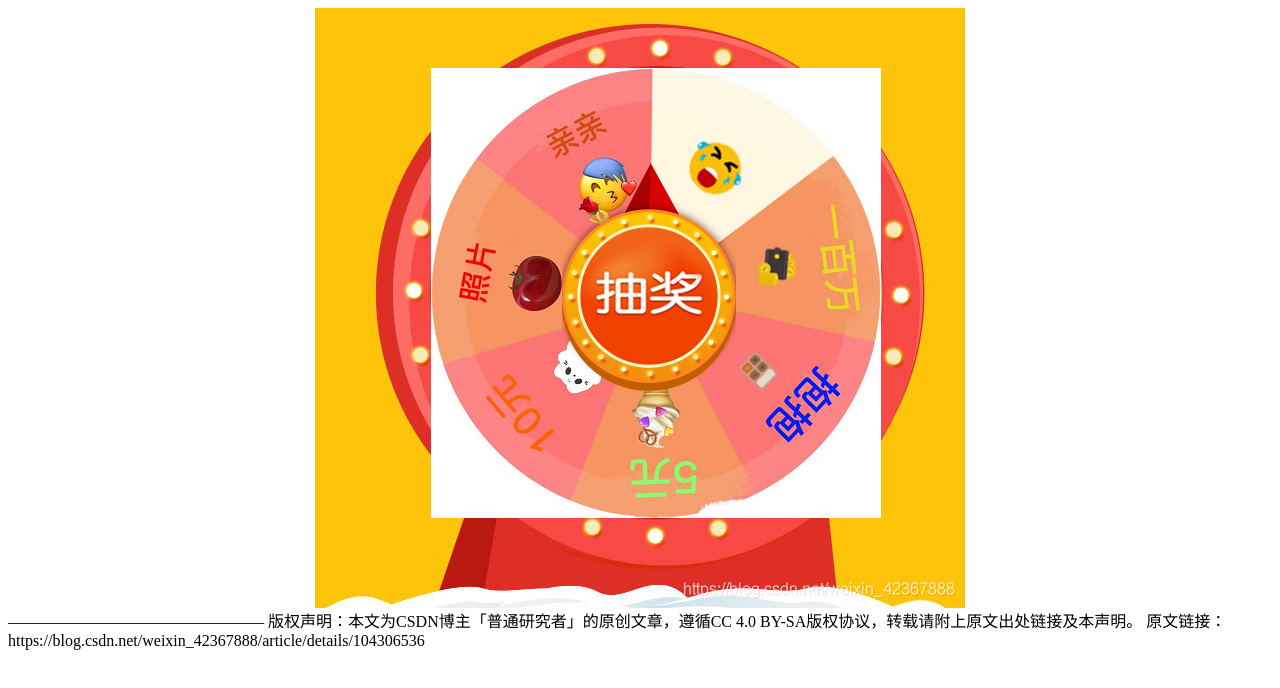
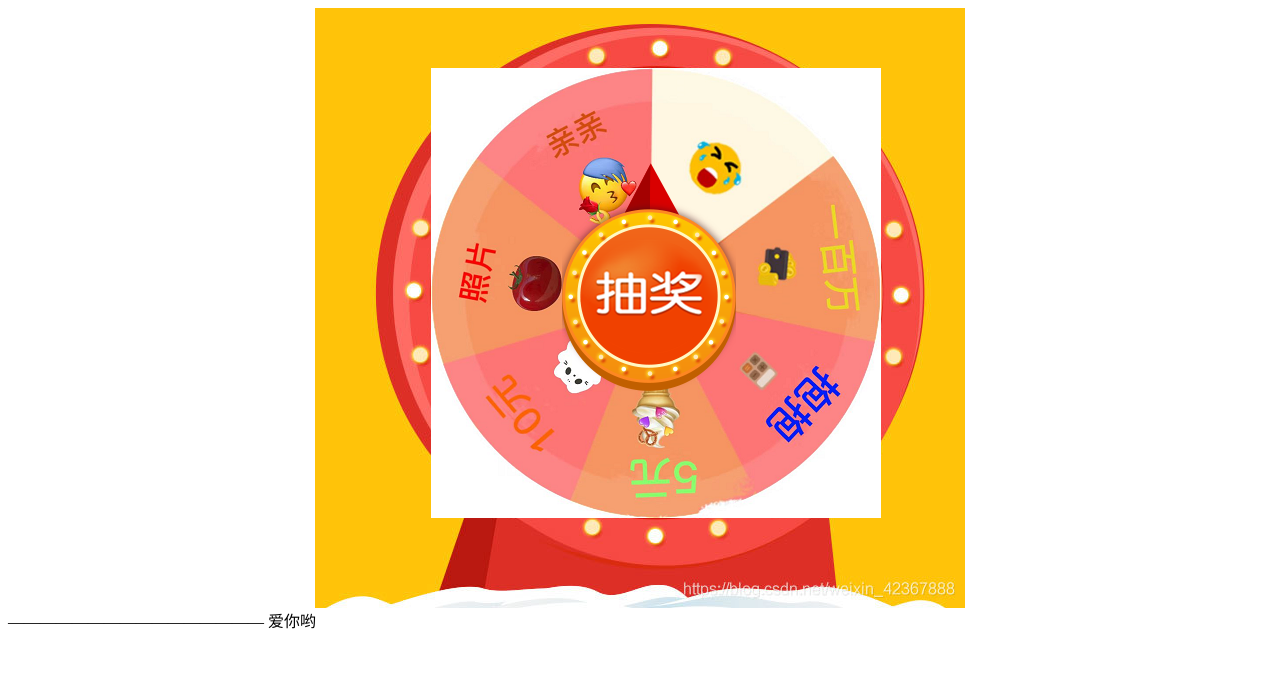
Before and after one commit to citing0923/lovexx.github.io, a plain HTML site: page cj/index.html in a window 1280 px wide. Drawn offline with Linux system fonts and the light colour scheme.

Commit message:
Update index.html

```diff
--- a/cj/index.html
+++ b/cj/index.html
@@ -76,5 +76,4 @@
 </body>
 </html>
 ————————————————
-版权声明：本文为CSDN博主「普通研究者」的原创文章，遵循CC 4.0 BY-SA版权协议，转载请附上原文出处链接及本声明。
-原文链接：https://blog.csdn.net/weixin_42367888/article/details/104306536
+爱你哟
```
